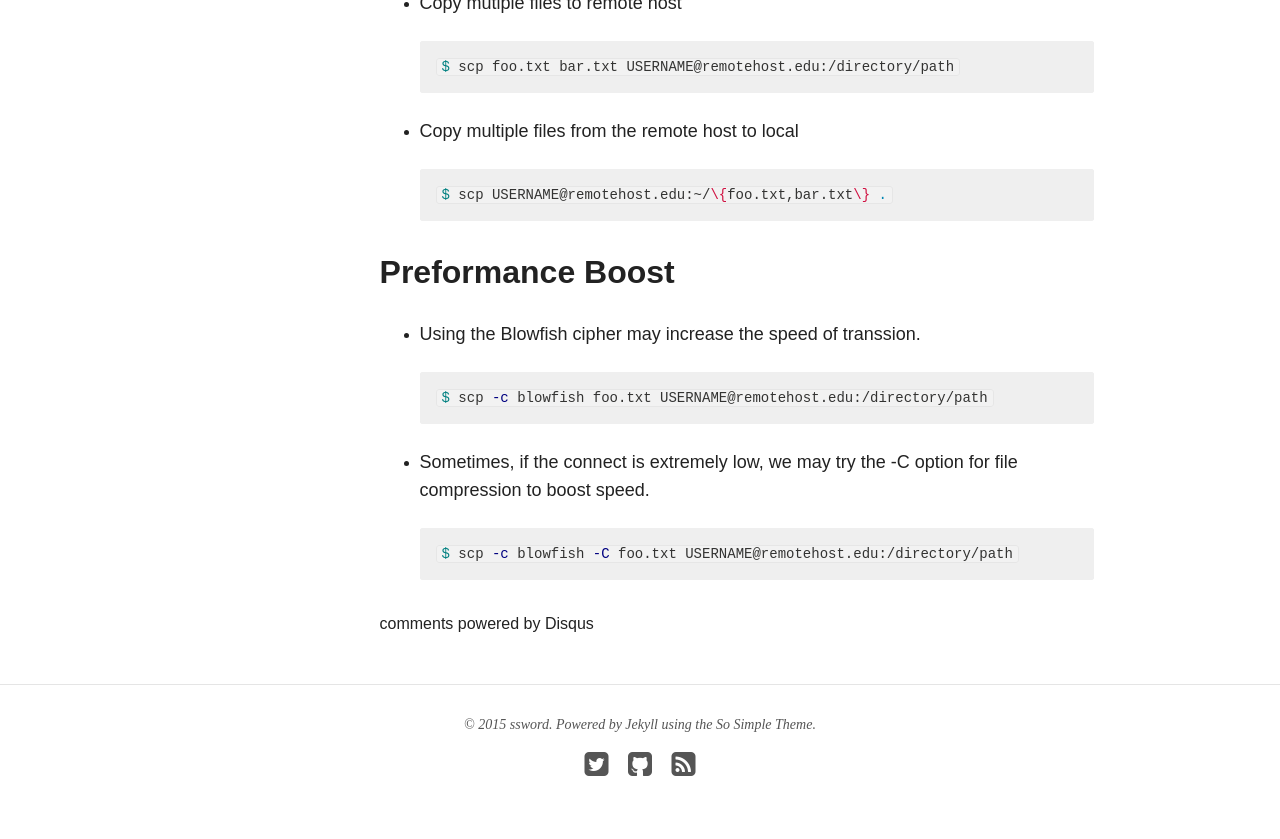
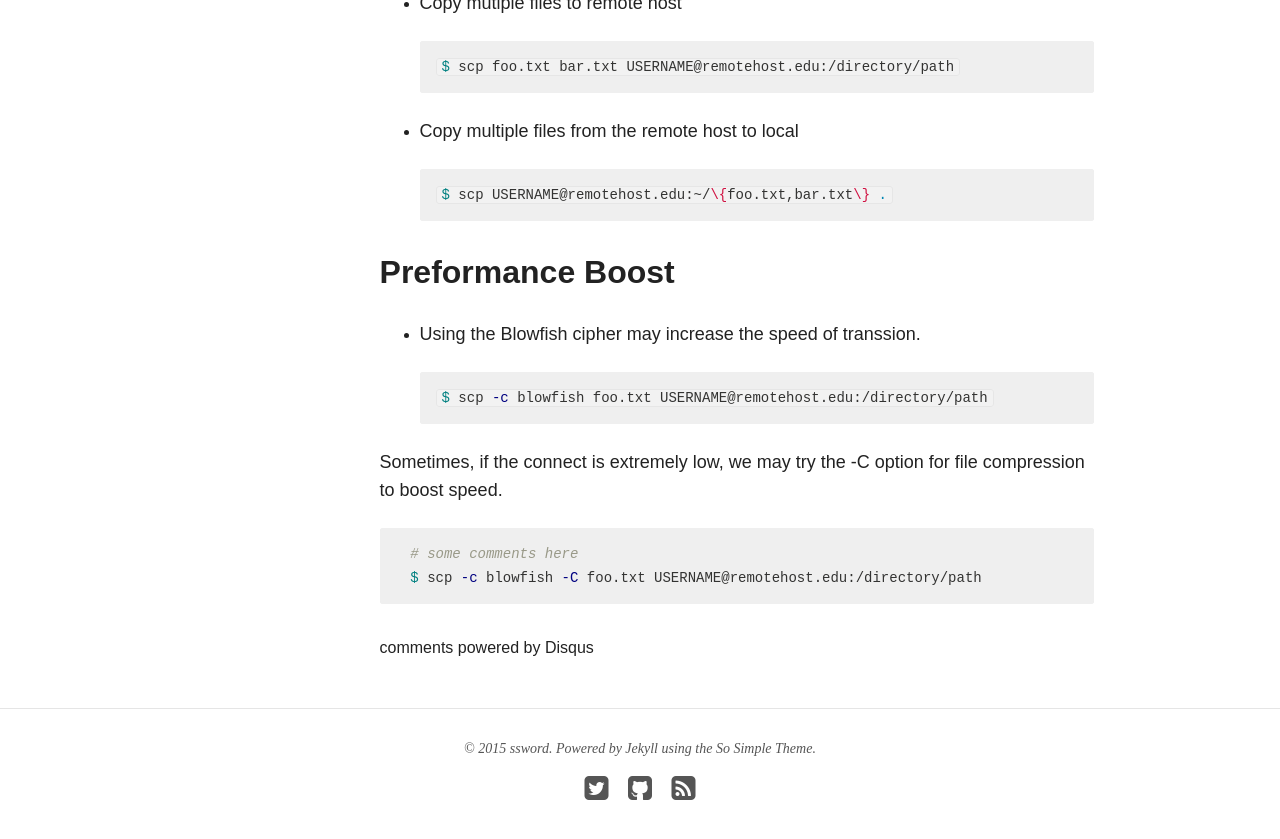
Before and after one commit to ssword/ssword.github.io, a Jekyll site: the page built from _posts/articles/2015-12-01-example-for-scp.md, in a window 1280 px wide and 900 px high, scrolled down 1405 px. Shown: the top 839 px of the window. Built offline with Jekyll 4.4.1, drawn with Linux system fonts in a browser that asks for light colours; nearby versions of some CDN libraries; comment, search, counter and statistics services are not loaded.

Commit message:
code highlighting

````diff
--- a/_posts/articles/2015-12-01-example-for-scp.md
+++ b/_posts/articles/2015-12-01-example-for-scp.md
@@ -63,8 +63,9 @@ The following examples were taken from [this article](http://www.hypexr.org/linu
   $ scp -c blowfish foo.txt USERNAME@remotehost.edu:/directory/path
   ```
 
-* Sometimes, if the connect is extremely low, we may try the -C option for file compression to boost speed.
+Sometimes, if the connect is extremely low, we may try the -C option for file compression to boost speed.
 
   ```shell
+  # some comments here
   $ scp -c blowfish -C foo.txt USERNAME@remotehost.edu:/directory/path
   ```
````
